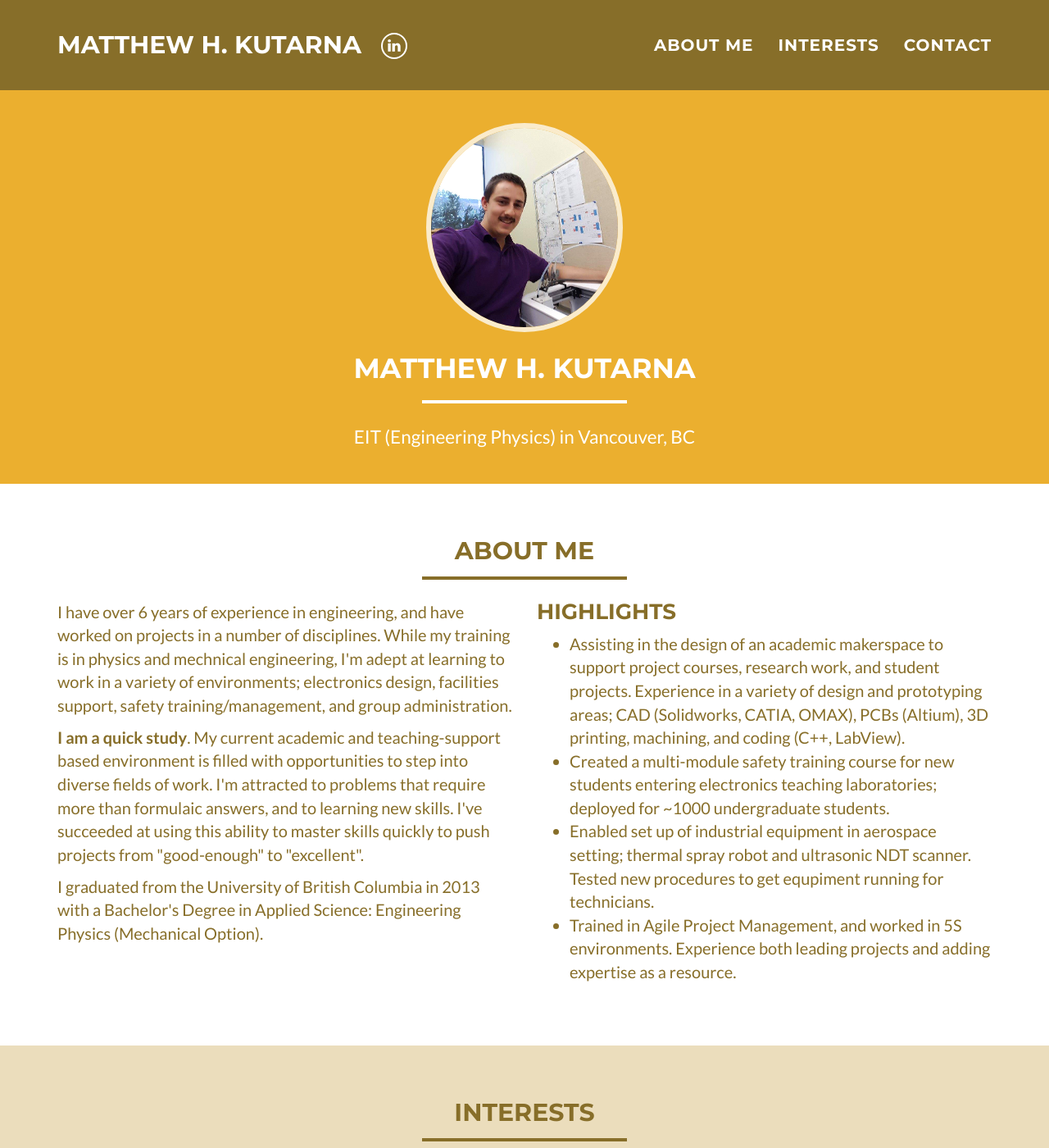
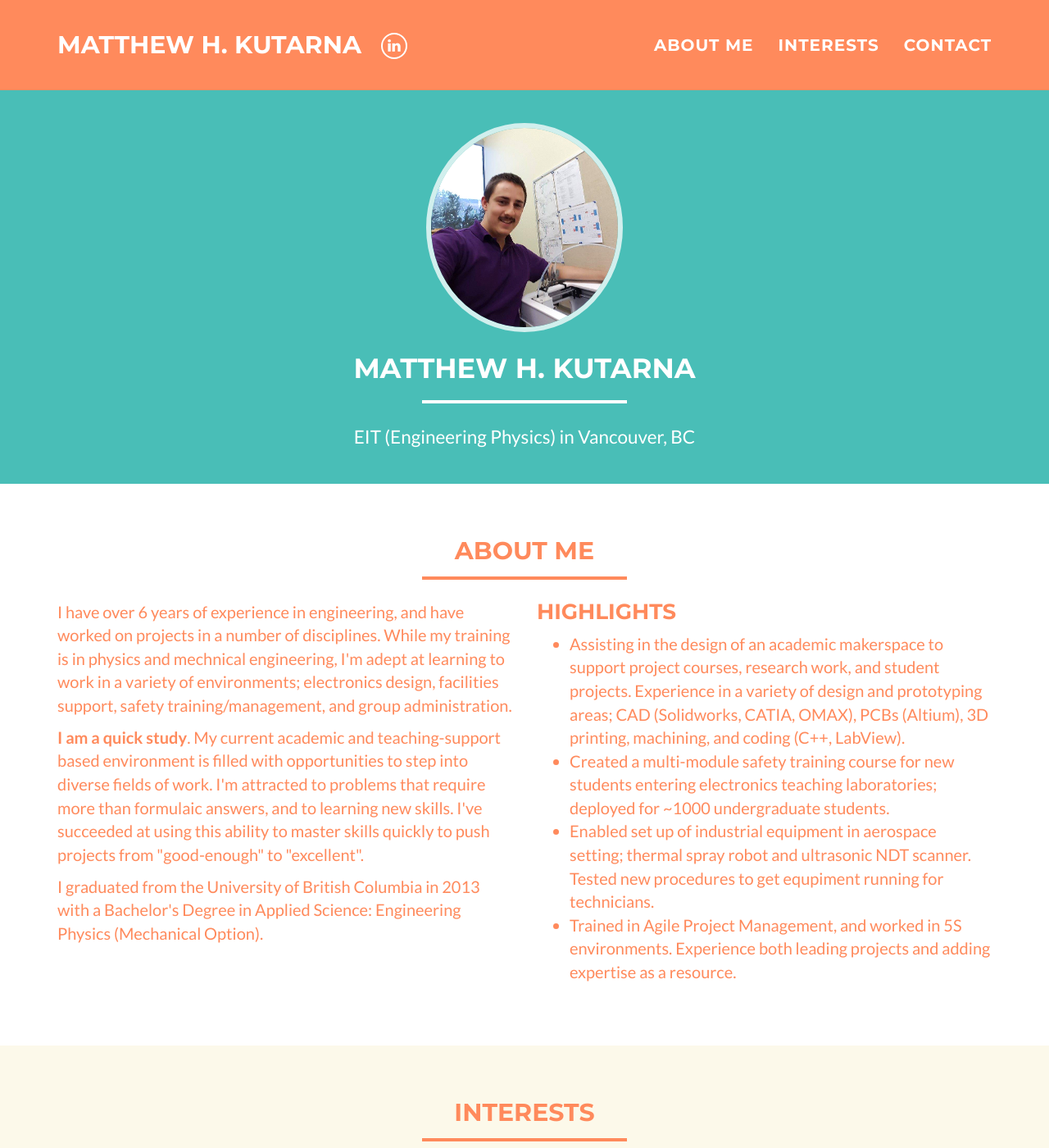
Before and after one commit to mkutarna/mkutarna.github.io, a Jekyll site: the page built from index.html, in a window 1280 px wide and 1400 px high. Shown: the whole window at 82% size. Built offline with Jekyll 4.4.1, drawn with Linux system fonts in a browser that asks for light colours.

Commit message:
Update _config.yml

```diff
--- a/_config.yml
+++ b/_config.yml
@@ -24,11 +24,11 @@ bing_verify:
 
 # Color settings (hex-codes without the leading hash-tag)
 color:
-  primary: ebaf2f
-  primary-rgb: "33, 150, 243"
-  secondary: 876e29
-  secondary-dark: d1802a
-  section-tout: ebddbc
+  primary: 49beb7
+  primary-rgb: "73, 190, 183"
+  secondary: ff8a5c
+  secondary-dark: cc6a43
+  section-tout: fcf9ea
 
 #  primary: 2196F3
 #  primary-rgb: "33, 150, 243"
```
